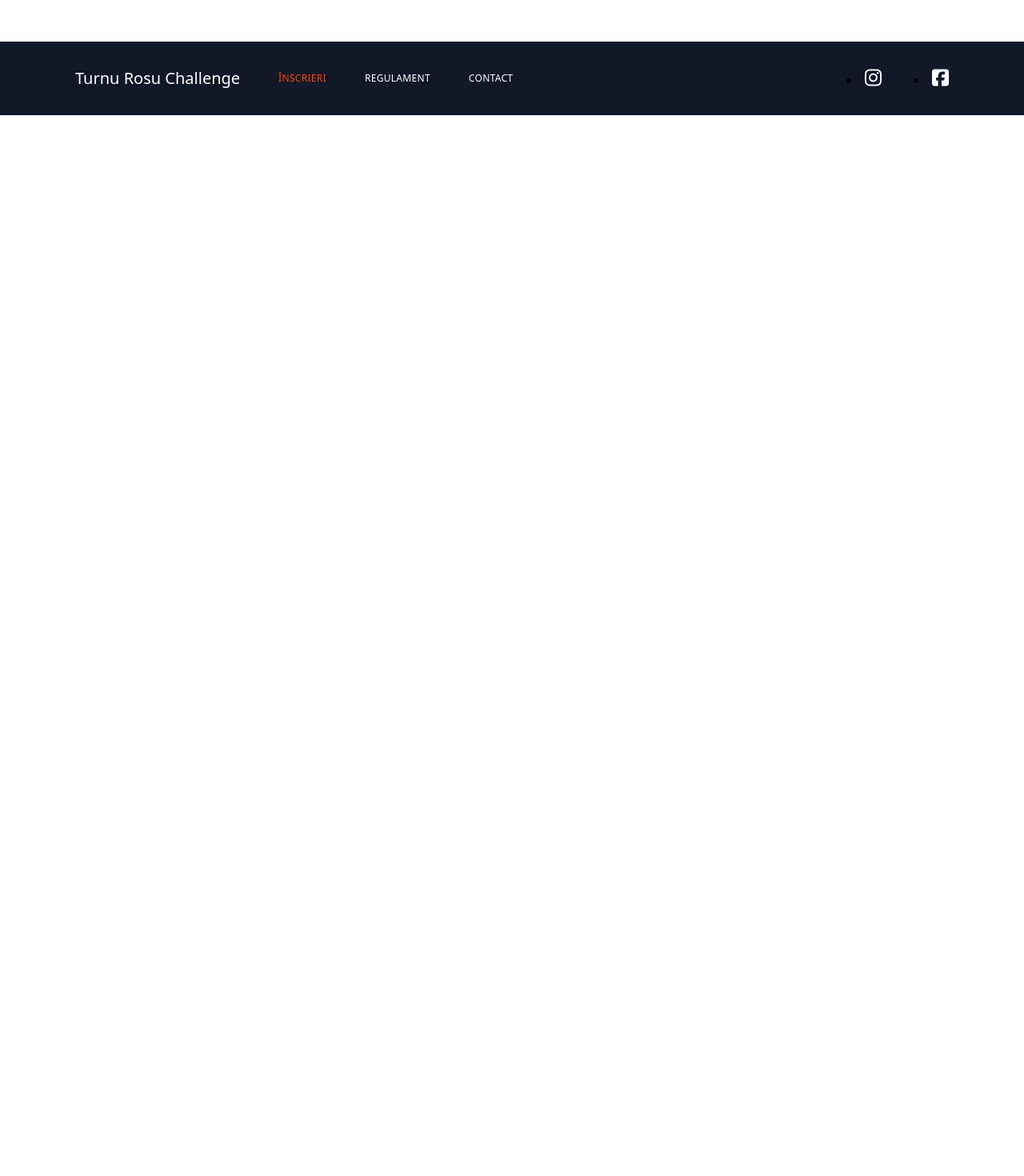
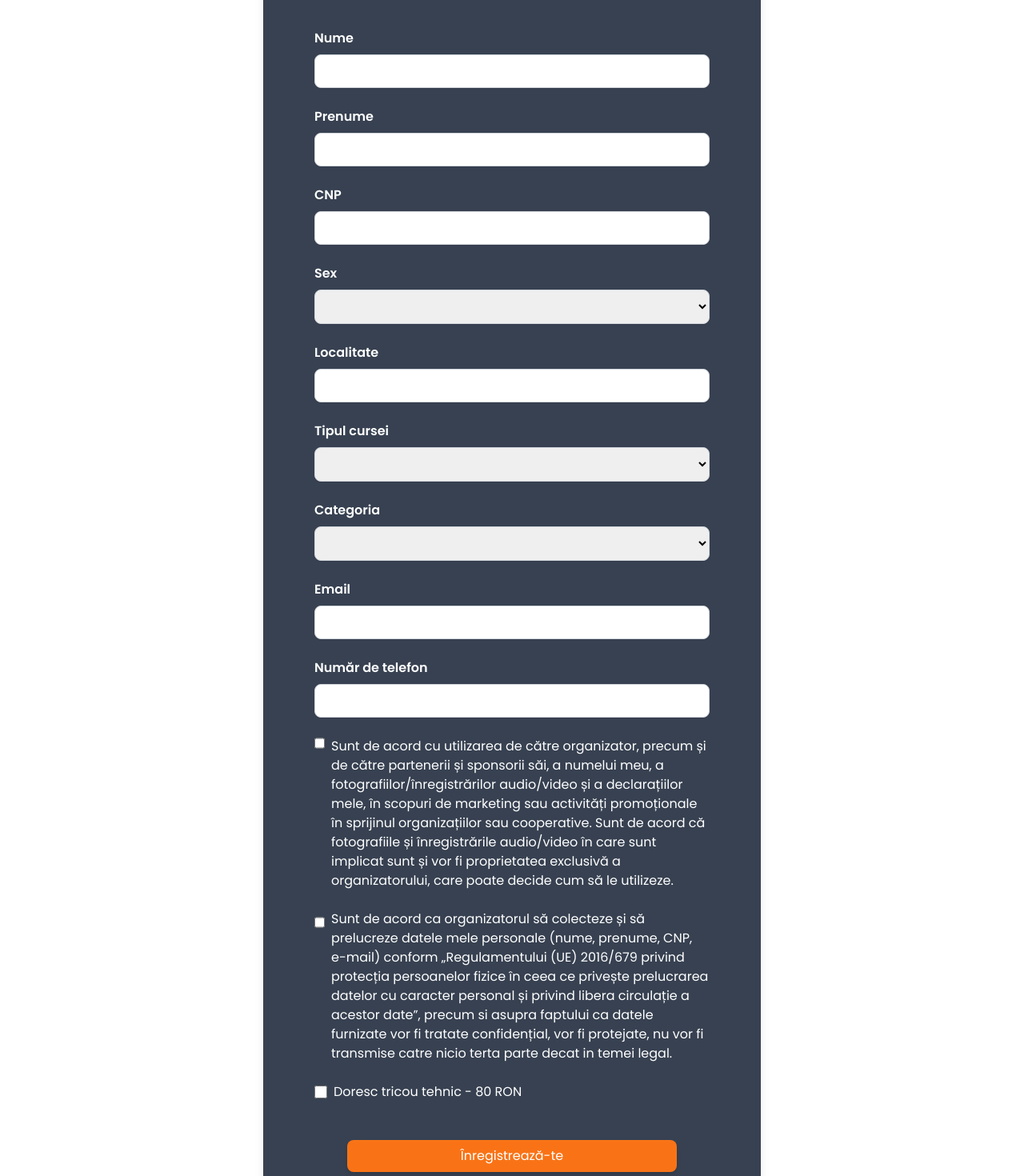
Before and after one commit to alpine13/TRC, a Vue app: page /inscrieri in a window 1280 px wide. Shown: the part 300-1770 px from the top of the page at 80% size. Before the commit the page ends 800 px from the top, so only its background shows below. Built offline with nearby package versions, Linux system fonts and the light colour scheme; no server answers.

Commit message:
Baza date functionala

```diff
--- a/src/App.vue
+++ b/src/App.vue
@@ -78,14 +78,18 @@ function goToHome() {
           <a
             href="https://www.instagram.com/turnurosuchallenge?igsh=MXNsbWgyZzRlOTVpcw=="
             target="_blank"
-            ><i class="text-white text-2xl fab fa-instagram"></i
+            ><i
+              class="text-white text-2xl fab fa-instagram hover:text-bookmark-purple hover:scale-105 transition-100"
+            ></i
           ></a>
         </li>
         <li>
           <a
             href="https://www.facebook.com/people/Turnu-Ro%C8%99u-Challenge/61550549625676/"
             target="_blank"
-            ><i class="text-white text-2xl fab fa-facebook-square"></i
+            ><i
+              class="text-white text-2xl fab fa-facebook-square hover:text-bookmark-purple hover:scale-105 transition-100"
+            ></i
           ></a>
         </li>
       </div>
--- a/src/views/InscrieriView.vue
+++ b/src/views/InscrieriView.vue
@@ -1,9 +1,250 @@
-<script setup></script>
-]
+<script setup>
+import { db } from '../firebase.js';
+import { doc, getDoc, setDoc } from 'firebase/firestore';
+import { ref } from 'vue';
+
+// References to form elements
+const nume = ref('');
+const prenume = ref('');
+const cnp = ref('');
+const sex = ref('');
+const localitate = ref('');
+const tipCursa = ref('');
+const categorie = ref('');
+const email = ref('');
+const telefon = ref('');
+const errorMessage = ref('');
+const tricou = ref(false);
+
+// Function to handle form submission
+async function inscriereParticipant() {
+  const emailValue = email.value;
+
+  const docRef = doc(db, 'participanti', emailValue);
+
+  try {
+    const docSnap = await getDoc(docRef);
+
+    if (docSnap.exists()) {
+      errorMessage.value = 'Un participant cu acest email există deja.';
+    } else {
+      await setDoc(docRef, {
+        nume: nume.value,
+        prenume: prenume.value,
+        cnp: cnp.value,
+        sex: sex.value,
+        localitate: localitate.value,
+        cursa: tipCursa.value,
+        categoria: categorie.value,
+        email: email.value,
+        telefon: telefon.value,
+        confirmat: 'Nu',
+        tricou: tricou.value ? 1 : 0
+      });
+      console.log('Document successfully written!');
+      errorMessage.value = ''; // Clear any previous error message
+      window.location.reload();
+    }
+  } catch (error) {
+    console.error('Error writing document: ', error);
+    errorMessage.value = 'A apărut o eroare la înscriere.';
+  }
+}
+</script>
+
 <template>
   <div
     class="sm:w-3/4 lg:w-8/12 mx-auto px-3 container mt-16 mb-20 lg:mb-40 font-Poppins flex justify-center items-center"
   >
-    <form></form>
+    <div class="w-[90%] sm:w-3/4 mx-auto bg-gray-700 p-6 rounded-3xl shadow-lg">
+      <h1 class="text-2xl md:text-3xl font-bold mb-6 mt-3 pt-1 md:pt-4 text-center text-gray-100">
+        Formular de înscriere
+      </h1>
+      <form class="py-8 px-1 sm:px-5 lg:px-10" @submit.prevent="inscriereParticipant">
+        <div class="mb-6">
+          <label for="nume" class="block text-white font-semibold mb-2">Nume</label>
+          <input
+            v-model="nume"
+            type="text"
+            id="nume"
+            name="nume"
+            class="w-full px-3 py-2 border border-gray-300 rounded-lg shadow-sm focus:outline-none focus:ring-2 focus:ring-bookmark-red"
+            required
+          />
+        </div>
+
+        <div class="mb-6">
+          <label for="prenume" class="block text-white font-semibold mb-2">Prenume</label>
+          <input
+            v-model="prenume"
+            type="text"
+            id="prenume"
+            name="prenume"
+            class="w-full px-3 py-2 border border-gray-300 rounded-lg shadow-sm focus:outline-none focus:ring-2 focus:ring-bookmark-red"
+            required
+          />
+        </div>
+
+        <div class="mb-6">
+          <label for="cnp" class="block text-white font-semibold mb-2">CNP</label>
+          <input
+            v-model="cnp"
+            type="text"
+            id="cnp"
+            name="cnp"
+            class="w-full px-3 py-2 border border-gray-300 rounded-lg shadow-sm focus:outline-none focus:ring-2 focus:ring-bookmark-red"
+            required
+          />
+        </div>
+
+        <div class="mb-6">
+          <label for="sex" class="block text-white font-semibold mb-2">Sex</label>
+          <select
+            v-model="sex"
+            id="sex"
+            name="sex"
+            class="w-full px-3 py-2 border border-gray-300 rounded-lg shadow-sm focus:outline-none focus:ring-2 focus:ring-bookmark-red"
+            required
+          >
+            <option value="masculin">Masculin</option>
+            <option value="feminin">Feminin</option>
+          </select>
+        </div>
+
+        <div class="mb-6">
+          <label for="localitate" class="block text-white font-semibold mb-2">Localitate</label>
+          <input
+            v-model="localitate"
+            type="text"
+            id="localitate"
+            name="localitate"
+            class="w-full px-3 py-2 border border-gray-300 rounded-lg shadow-sm focus:outline-none focus:ring-2 focus:ring-bookmark-red"
+            required
+          />
+        </div>
+
+        <div class="mb-6">
+          <label for="tip_cursa" class="block text-white font-semibold mb-2">Tipul cursei</label>
+          <select
+            v-model="tipCursa"
+            id="tip_cursa"
+            name="tip_cursa"
+            class="w-full px-3 py-2 border border-gray-300 rounded-lg shadow-sm focus:outline-none focus:ring-2 focus:ring-bookmark-red"
+            required
+          >
+            <option value="Cros">Cros</option>
+            <option value="Semi Maraton">Semi Maraton</option>
+            <option value="Hiking">Power Hiking</option>
+          </select>
+        </div>
+
+        <div class="mb-6">
+          <label for="categorie" class="block text-white font-semibold mb-2">Categoria</label>
+          <select
+            v-model="categorie"
+            id="categorie"
+            name="categorie"
+            class="red w-full px-3 py-2 border border-gray-300 rounded-lg shadow-sm focus:outline-none focus:ring-2 focus:ring-bookmark-red"
+            required
+          >
+            <option value="18-29">18-29</option>
+            <option value="30-39">30-39</option>
+            <option value="40-49">40-49</option>
+            <option value="30-39">50-59</option>
+            <option value="40-49">60-69</option>
+          </select>
+        </div>
+
+        <div class="mb-6">
+          <label for="email" class="block text-white font-semibold mb-2">Email</label>
+          <input
+            v-model="email"
+            type="email"
+            id="email"
+            name="email"
+            class="w-full px-3 py-2 border border-gray-300 rounded-lg shadow-sm focus:outline-none focus:ring-2 focus:ring-bookmark-red"
+            required
+          />
+        </div>
+
+        <div class="mb-6">
+          <label for="telefon" class="block text-white font-semibold mb-2">Număr de telefon</label>
+          <input
+            v-model="telefon"
+            type="tel"
+            id="telefon"
+            name="telefon"
+            class="w-full px-3 py-2 border border-gray-300 rounded-lg shadow-sm focus:outline-none focus:ring-2 focus:ring-bookmark-red"
+            required
+          />
+        </div>
+
+        <div class="mb-6">
+          <div class="flex items-start">
+            <input
+              type="checkbox"
+              id="checkbox1"
+              name="checkbox1"
+              class="h-4 w-4 text-orange-600 focus:ring-bookmark-red border-gray-300 rounded mt-2c red"
+              required
+            />
+            <label for="checkbox1" class="ml-2 block text-white"
+              >Sunt de acord cu utilizarea de către organizator, precum și de către partenerii și
+              sponsorii săi, a numelui meu, a fotografiilor/înregistrărilor audio/video și a
+              declarațiilor mele, în scopuri de marketing sau activități promoționale în sprijinul
+              organizațiilor sau cooperative. Sunt de acord că fotografiile și înregistrările
+              audio/video în care sunt implicat sunt și vor fi proprietatea exclusivă a
+              organizatorului, care poate decide cum să le utilizeze.</label
+            >
+          </div>
+          <div class="flex items-start mt-6">
+            <input
+              type="checkbox"
+              id="checkbox2"
+              name="checkbox2"
+              class="h-4 w-4 text-blue-600 focus:ring-bookmark-red border-gray-300 rounded mt-2 red"
+              required
+            />
+            <label for="checkbox2" class="ml-2 block text-white"
+              >Sunt de acord ca organizatorul să colecteze și să prelucreze datele mele personale
+              (nume, prenume, CNP, e-mail) conform „Regulamentului (UE) 2016/679 privind protecția
+              persoanelor fizice în ceea ce privește prelucrarea datelor cu caracter personal și
+              privind libera circulație a acestor date”, precum si asupra faptului ca datele
+              furnizate vor fi tratate confidențial, vor fi protejate, nu vor fi transmise catre
+              nicio terta parte decat in temei legal.</label
+            >
+          </div>
+          <div class="flex items-start mt-6">
+            <input
+              type="checkbox"
+              id="checkbox3"
+              v-model="tricou"
+              name="checkbox3"
+              class="h-4 w-4 text-blue-600 focus:ring-bookmark-red border-gray-300 rounded mt-1 red"
+            />
+            <label for="checkbox3" class="ml-2 block text-white"
+              >Doresc tricou tehnic - 80 RON</label
+            >
+          </div>
+        </div>
+
+        <div v-if="errorMessage" class="text-red-500 text-center mb-4">{{ errorMessage }}</div>
+
+        <div class="mt-12 text-center">
+          <button
+            type="submit"
+            class="w-5/6 bg-orange-500 text-white px-3 py-2 rounded-lg shadow-md hover:bg-orange-600 focus:outline-none focus:ring-2 focus:ring-blue-500"
+          >
+            Înregistrează-te
+          </button>
+        </div>
+      </form>
+    </div>
   </div>
 </template>
+
+<style scoped>
+.red {
+  accent-color: rgb(243, 66, 66);
+}
+</style>
```
